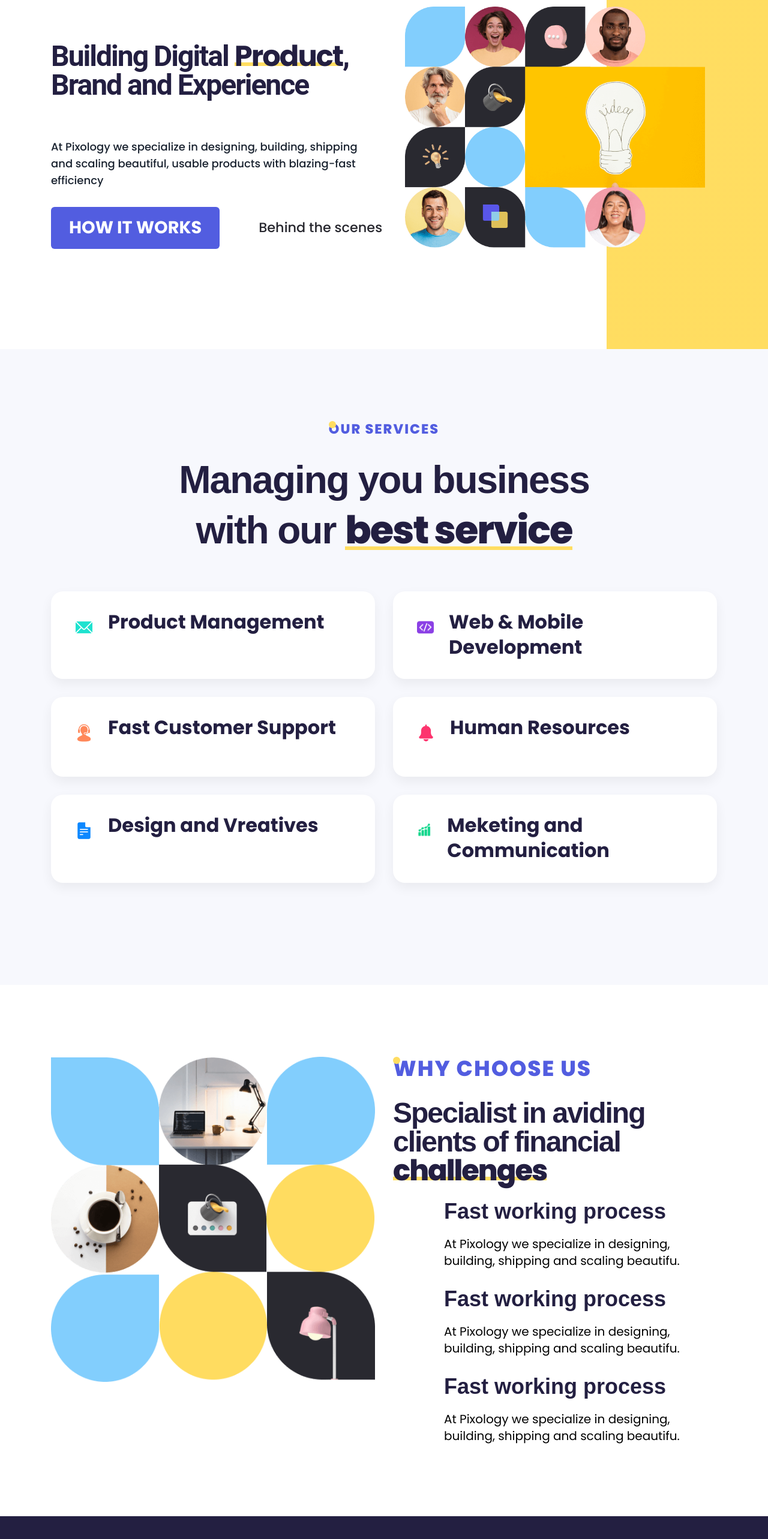
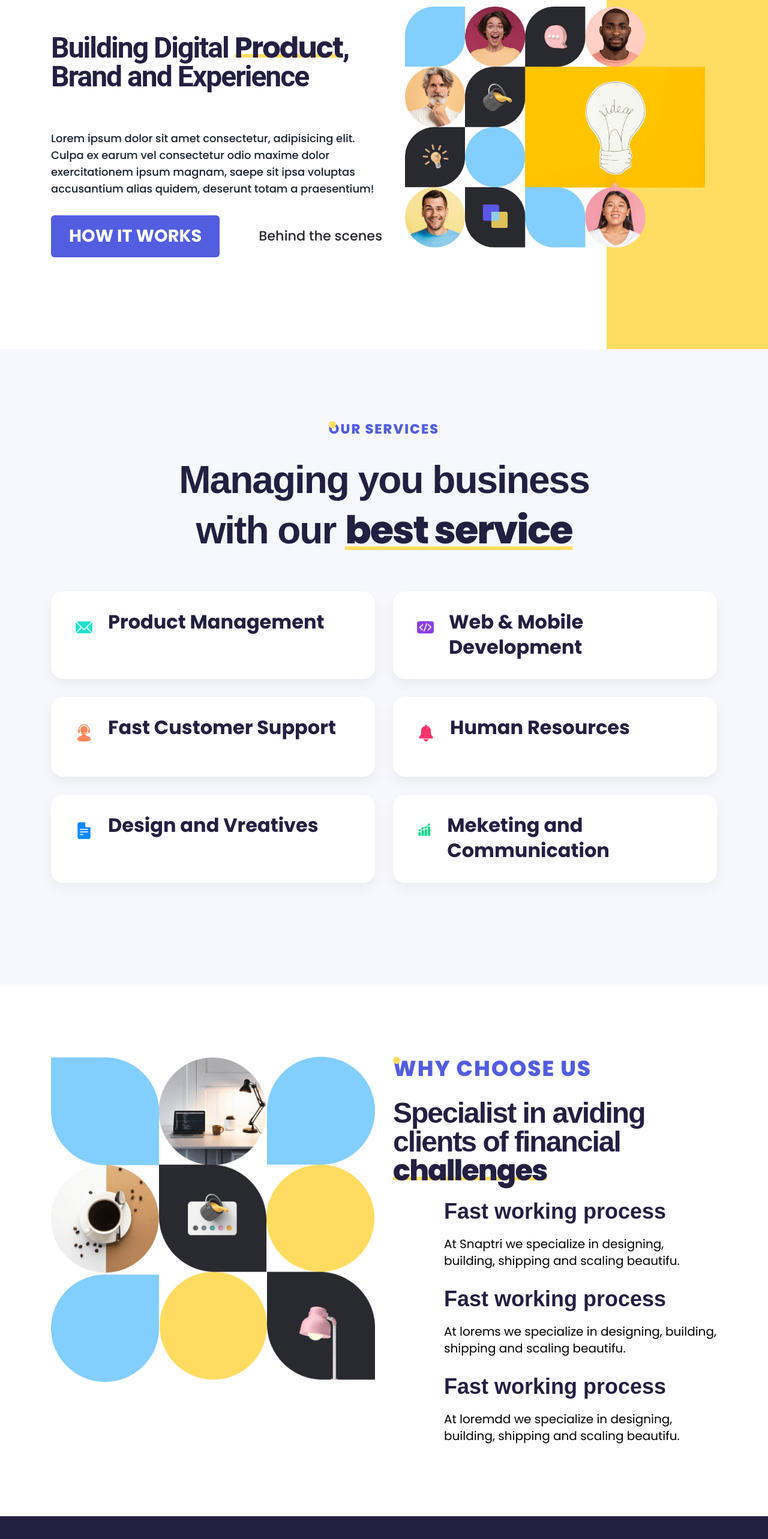
Before and after one commit to SanthoshToorpu/snaptri-1, a React (Vite) app: page /digitalmarketing in a window 1280 px wide. Shown: the part 218-2784 px from the top of the page at 60% size. Built offline with nearby package versions, Linux system fonts and the light colour scheme; some icons are missing.

Commit message:
Update DigitalMarketing.jsx
text change in digital marketing

```diff
--- a/src/components/submenu/DigitalMarketing.jsx
+++ b/src/components/submenu/DigitalMarketing.jsx
@@ -21,15 +21,13 @@ const DigitalMarketing = () => {
             </h1>
 
             <p className="hero-text text-lg">
-              At Pixology we specialize in designing, building, shipping and scaling beautiful, usable products with
-              blazing-fast
-              efficiency
+             Lorem ipsum dolor sit amet consectetur, adipisicing elit. Culpa ex earum vel consectetur odio maxime dolor exercitationem ipsum magnam, saepe sit ipsa voluptas accusantium alias quidem, deserunt totam a praesentium!
             </p>
 
             <div className="wrapper">
               <a href="#" class="btn btn-primary has-before has-after">How It Works</a>
 
-              <button class="hero-btn" aria-label="pixology promo">
+              <button class="hero-btn" aria-label=" promo">
                 <ion-icon name="play-outline" aria-hidden="true"></ion-icon>
 
                 <span class="span">Behind the scenes</span>
@@ -206,7 +204,7 @@ const DigitalMarketing = () => {
                     <h3 className="h3 card-title text-4xl">Fast working process</h3>
 
                     <p className="text-black text-xl pt-5">
-                      At Pixology we specialize in designing, building, shipping and scaling beautifu.
+                      At Snaptri we specialize in designing, building, shipping and scaling beautifu.
                     </p>
                   </div>
 
@@ -224,7 +222,7 @@ const DigitalMarketing = () => {
                     <h3 className="h3 card-title text-4xl">Fast working process</h3>
 
                     <p className="text-black text-xl pt-5">
-                      At Pixology we specialize in designing, building, shipping and scaling beautifu.
+                      At lorems we specialize in designing, building, shipping and scaling beautifu.
                     </p>
                   </div>
 
@@ -242,7 +240,7 @@ const DigitalMarketing = () => {
                     <h3 className="h3 card-title text-4xl">Fast working process</h3>
 
                     <p className="text-black text-xl pt-5">
-                      At Pixology we specialize in designing, building, shipping and scaling beautifu.
+                      At loremdd we specialize in designing, building, shipping and scaling beautifu.
                     </p>
                   </div>
 
```
